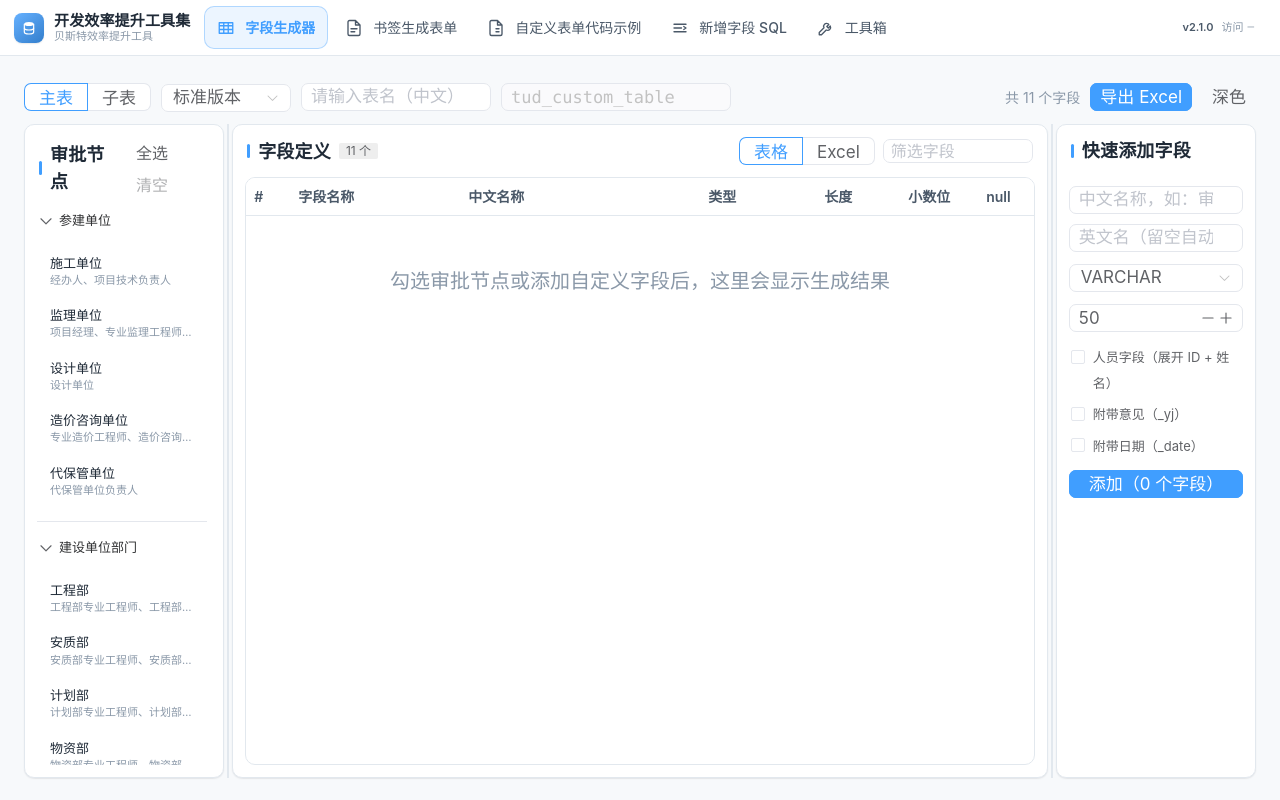
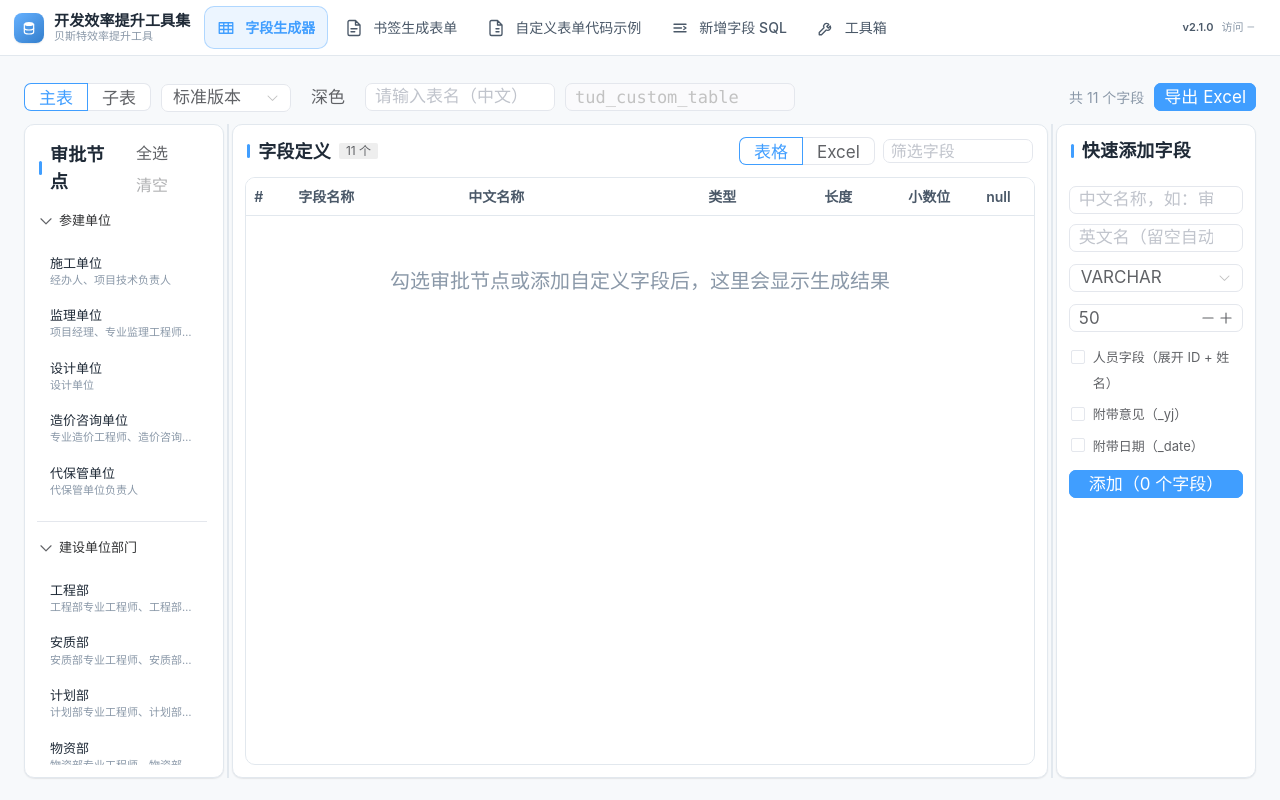
Before and after one commit to zythub/zdscq_zyt, a Vue app: page /#/field-generator in a window 1280 px wide. Built offline with nearby package versions, Linux system fonts and the light colour scheme.

Commit message:
ui: 深浅色按钮移到版本下拉旁边，控制类控件聚在工具条左侧

```diff
--- a/src/tools/field-generator/index.vue
+++ b/src/tools/field-generator/index.vue
@@ -166,6 +166,16 @@ function onExport(): void {
         @update:value="(v: string) => setVersion(v)"
       />
 
+      <!-- 深浅色：紧跟版本旁边（控制类聚在左侧） -->
+      <NButton
+        v-if="theme"
+        size="small"
+        quaternary
+        @click="theme.toggle()"
+      >
+        {{ theme.isDark.value ? '浅色' : '深色' }}
+      </NButton>
+
       <!-- 表名（原底栏内容上移）：中文名手填，英文名自动生成只读 -->
       <NInput
         v-model:value="session.tableChineseName"
@@ -195,15 +205,6 @@ function onExport(): void {
 
       <NButton type="primary" size="small" :disabled="!fields.length" @click="onExport">
         导出 Excel
-      </NButton>
-
-      <NButton
-        v-if="theme"
-        size="small"
-        quaternary
-        @click="theme.toggle()"
-      >
-        {{ theme.isDark.value ? '浅色' : '深色' }}
       </NButton>
     </div>
 
```
